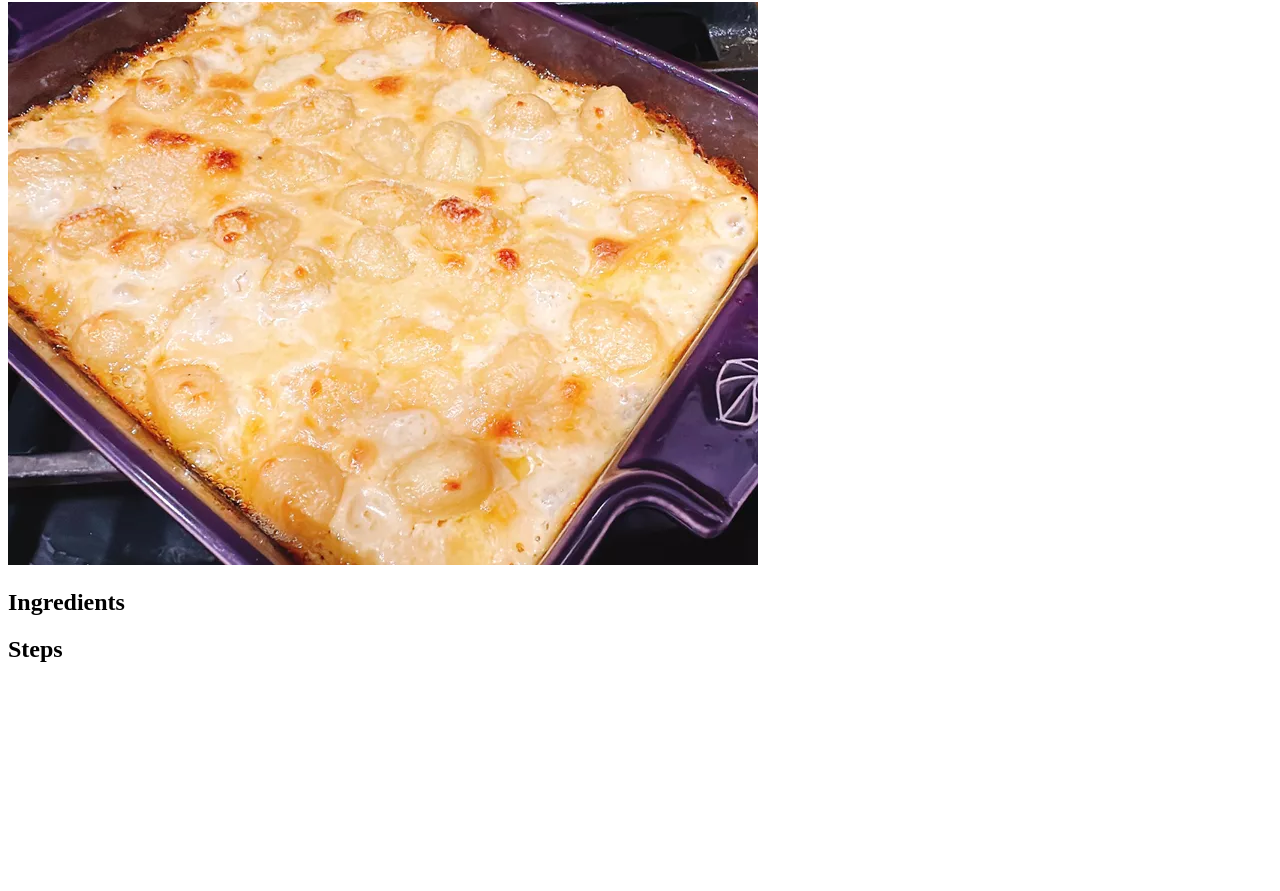
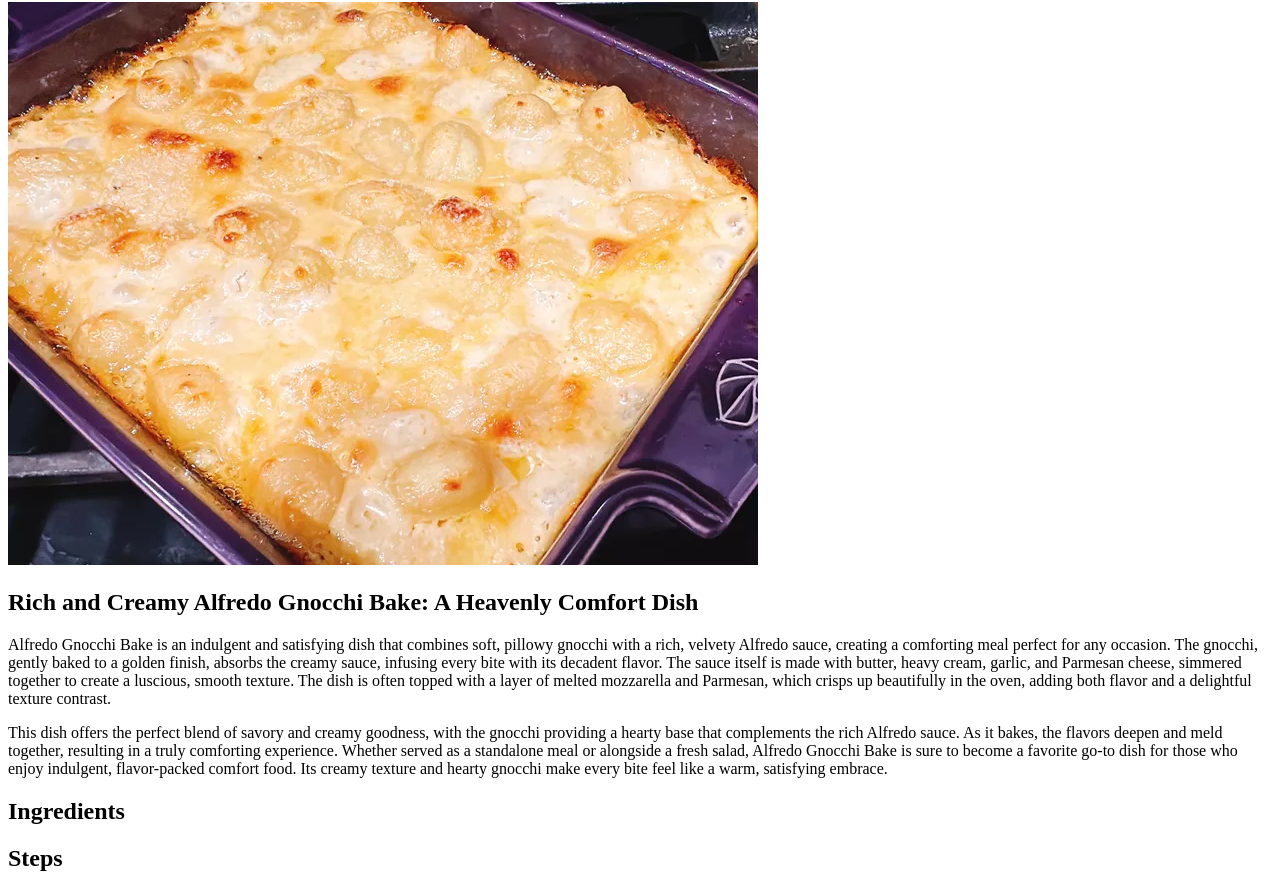
Before and after one commit to kfox8637/odin-recipes, a plain HTML site: page recipes/alfredo.html in a window 1280 px wide. Shown: the part 104-995 px from the top of the page. Before the commit the page ends 800 px from the top, so only its background shows below. Drawn offline with Linux system fonts and the light colour scheme.

Commit message:
Added description heading and a couple paragraphs describing the recipe

```diff
--- a/recipes/alfredo.html
+++ b/recipes/alfredo.html
@@ -13,9 +13,9 @@
       alt="cheesy-bubbly alfredo bake in a deep-dish pan sitting on the stove-top"
     />
 
-    <h2></h2>
-    <p></p>
-    <p></p>
+    <h2>Rich and Creamy Alfredo Gnocchi Bake: A Heavenly Comfort Dish</h2>
+    <p>Alfredo Gnocchi Bake is an indulgent and satisfying dish that combines soft, pillowy gnocchi with a rich, velvety Alfredo sauce, creating a comforting meal perfect for any occasion. The gnocchi, gently baked to a golden finish, absorbs the creamy sauce, infusing every bite with its decadent flavor. The sauce itself is made with butter, heavy cream, garlic, and Parmesan cheese, simmered together to create a luscious, smooth texture. The dish is often topped with a layer of melted mozzarella and Parmesan, which crisps up beautifully in the oven, adding both flavor and a delightful texture contrast.</p>
+    <p>This dish offers the perfect blend of savory and creamy goodness, with the gnocchi providing a hearty base that complements the rich Alfredo sauce. As it bakes, the flavors deepen and meld together, resulting in a truly comforting experience. Whether served as a standalone meal or alongside a fresh salad, Alfredo Gnocchi Bake is sure to become a favorite go-to dish for those who enjoy indulgent, flavor-packed comfort food. Its creamy texture and hearty gnocchi make every bite feel like a warm, satisfying embrace.</p>
 
     <h2>Ingredients</h2>
     <ul></ul>
```
